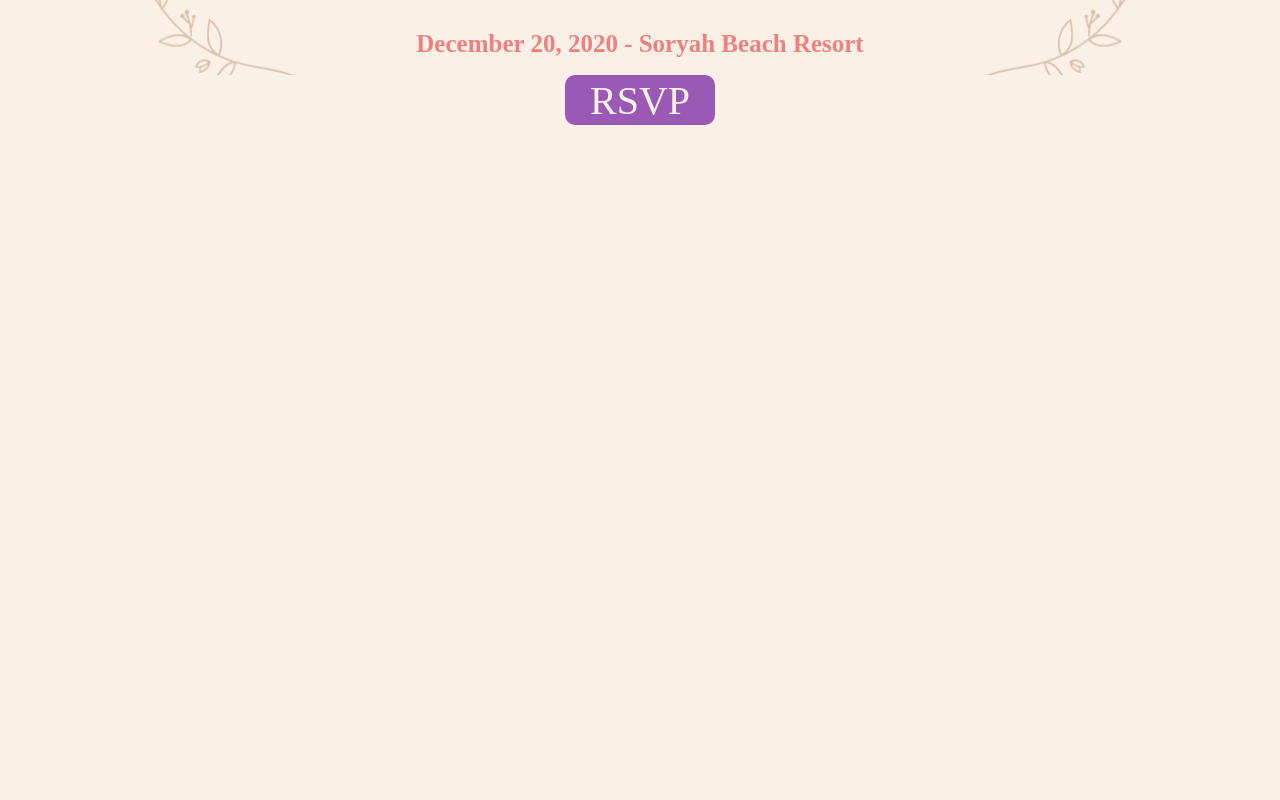
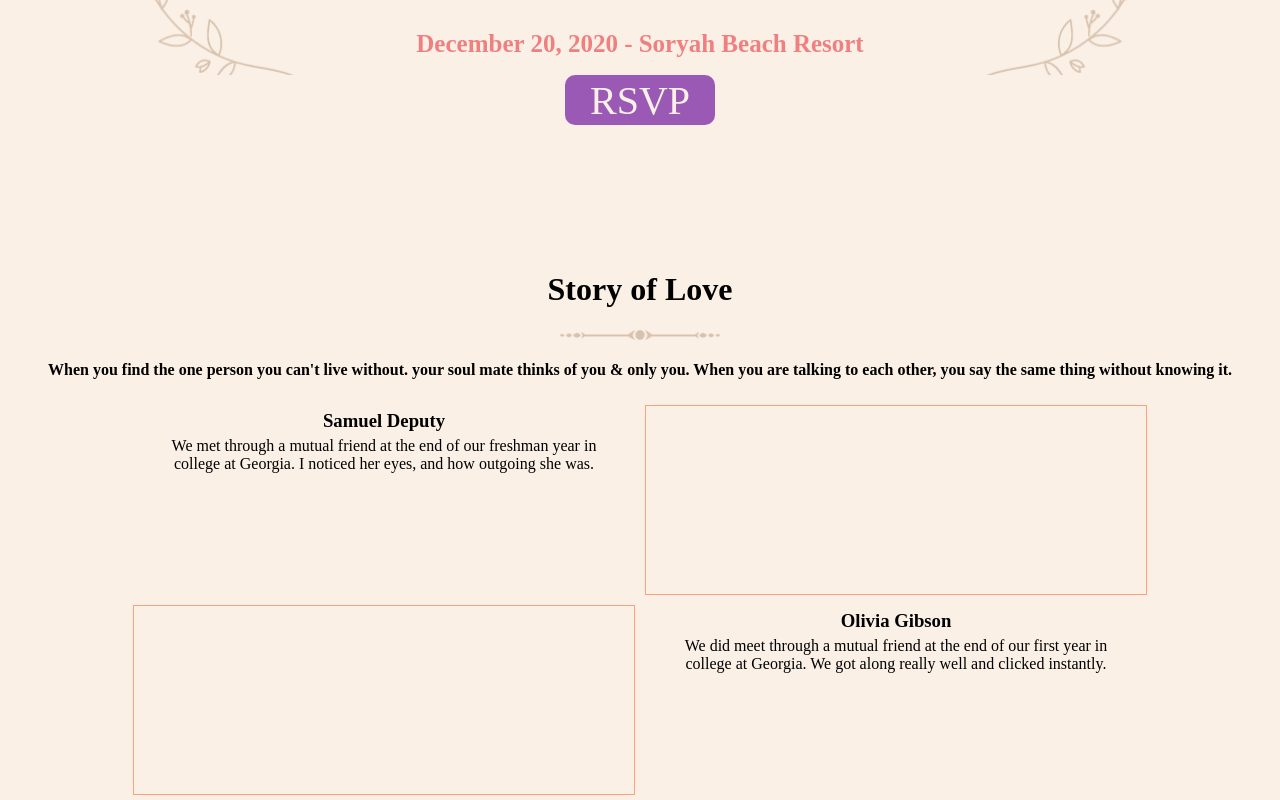
Before and after one commit to xarrijorge/samolive, a Gatsby site: page / in a window 1280 px wide. Shown: the part 550-1350 px from the top of the page. Before the commit the page ends 800 px from the top, so only its background shows below. Built offline with nearby package versions, Linux system fonts and the light colour scheme; Gatsby itself is replaced by a stand-in of ours; a web font is replaced by a local one.

Commit message:
added lovePage component

```diff
--- a/package.json
+++ b/package.json
@@ -17,6 +17,7 @@
     "node-sass": "^4.14.1",
     "prop-types": "^15.7.2",
     "react": "^16.12.0",
+    "react-countdown": "^2.2.1",
     "react-dom": "^16.12.0",
     "react-helmet": "^6.1.0",
     "react-scroll": "^1.8.1"
--- a/src/App.scss
+++ b/src/App.scss
@@ -1,7 +1,11 @@
 @import url("https://fonts.googleapis.com/css2?family=Allura&family=Parisienne&family=Red+Rose:wght@300&display=swap");
 :root {
+  --background: linen;
   --purple: #9b59b6;
   --silver: #ecf0f1;
+  --red: lightcoral;
+  --green: #39d139;
+  --black: #141414;
 }
 html * {
   box-sizing: border-box;
@@ -13,7 +17,7 @@ body {
   overflow: hidden;
   margin: 0;
   padding: 0;
-  background-color: linen;
+  background-color: var(--background);
 }
 button {
   border: none;
@@ -28,11 +32,7 @@ a {
   flex-direction: column;
   align-items: center;
   justify-content: center;
-  background-color: linen;
-  background-repeat: no-repeat;
-  background-size: cover;
-  background-position: center bottom;
-  overflow: hidden;
+  background-color: var(--background);
 
   .firstImage {
     width: 200px;
@@ -57,7 +57,6 @@ a {
       background-repeat: no-repeat;
       background-position: center center;
       background-size: contain;
-      // filter: grayscale(100%);
 
       &.left {
         background-image: url("../src/images/wed2.png");
@@ -70,16 +69,14 @@ a {
   .bigTitle {
     font-size: 100px;
     color: var(--purple);
-    // font-family: "Allura", cursive;
     font-family: "Parisienne", cursive;
     font-weight: 100;
   }
   .subText {
-    color: lightcoral;
+    color: var(--red);
     font-size: 25px;
     font-family: "Red Rose", cursive;
     position: relative;
-    // top: -20px;
   }
 
   .rsvpButton {
@@ -92,7 +89,7 @@ a {
     font-family: "Red Rose", cursive;
 
     a {
-      color: linen;
+      color: var(--background);
     }
   }
   @media (max-width: 480px) {
@@ -133,7 +130,7 @@ a {
 
 .contactPage {
   width: 100%;
-  height: 100vh;
+  height: 99vh;
   display: flex;
   justify-content: end;
   align-items: center;
@@ -220,3 +217,37 @@ a {
   right: 10%;
   font-size: 25px;
 }
+
+.lovePage {
+  width: 100vw;
+  display: flex;
+  flex-direction: column;
+  align-items: center;
+  justify-content: center;
+  text-align: center;
+  .pageSubIcon {
+    width: 10em;
+  }
+  .bioBox {
+    width: 80vw;
+    display: grid;
+    grid-template-columns: repeat(auto-fit, minmax(350px, 1fr));
+    grid-auto-rows: 200px;
+    .loveIcon {
+      position: absolute;
+    }
+    .bio {
+      padding: 0 20px;
+    }
+    .profilePic {
+      border: 1px solid lightsalmon;
+    }
+
+    * {
+      margin: 5px;
+    }
+  }
+
+  @media (max-width: 480px) {
+  }
+}
--- a/src/components/header.js
+++ b/src/components/header.js
@@ -1,5 +1,6 @@
 import React from "react"
 import { Link } from "gatsby"
+import subIcon from "../images/wed10.png"
 
 const Header = () => (
   <div className="headHero">
@@ -22,4 +23,40 @@ const Header = () => (
   </div>
 )
 
+const Page = () => (
+  <div className="lovePage">
+    <h1>Story of Love</h1>
+    <img src={subIcon} alt="" className="pageSubIcon" />
+    <h4>
+      When you find the one person you can't live without. your soul mate thinks
+      of you & only you. When you are talking to each other, you say the same
+      thing without knowing it.
+    </h4>
+    <div className="bioBox">
+      <div className="bio">
+        <h3 className="title">Samuel Deputy</h3>
+        <div className="content">
+          We met through a mutual friend at the end of our freshman year in
+          college at Georgia. I noticed her eyes, and how outgoing she was.
+        </div>
+      </div>
+      <div className="profilePic">
+        <img src="#" alt="" />
+      </div>
+      <span className="loveIcon"></span>
+      <div className="profilePic">
+        <img src="#" alt="" />
+      </div>
+      <div className="bio">
+        <h3 className="title">Olivia Gibson</h3>
+        <div className="content">
+          We did meet through a mutual friend at the end of our first year in
+          college at Georgia. We got along really well and clicked instantly.
+        </div>
+      </div>
+    </div>
+  </div>
+)
+
 export default Header
+export { Page }
--- a/src/pages/contact.js
+++ b/src/pages/contact.js
@@ -1,4 +1,4 @@
-import React, { Fragment } from "react"
+import React from "react"
 import { Link } from "gatsby"
 
 import RSVP from "../components/rsvp"
--- a/src/pages/index.js
+++ b/src/pages/index.js
@@ -1,6 +1,6 @@
 import React, { Fragment } from "react"
 
-import Header from "../components/header"
+import Header, { Page } from "../components/header"
 import SEO from "../components/seo"
 
 import "../animate.css"
@@ -10,6 +10,7 @@ const IndexPage = () => (
   <Fragment>
     <SEO title="Home" />
     <Header />
+    <Page />
   </Fragment>
 )
 
```
Also changed, not shown: src/images/storyIcon.png (added), 1 other file.
